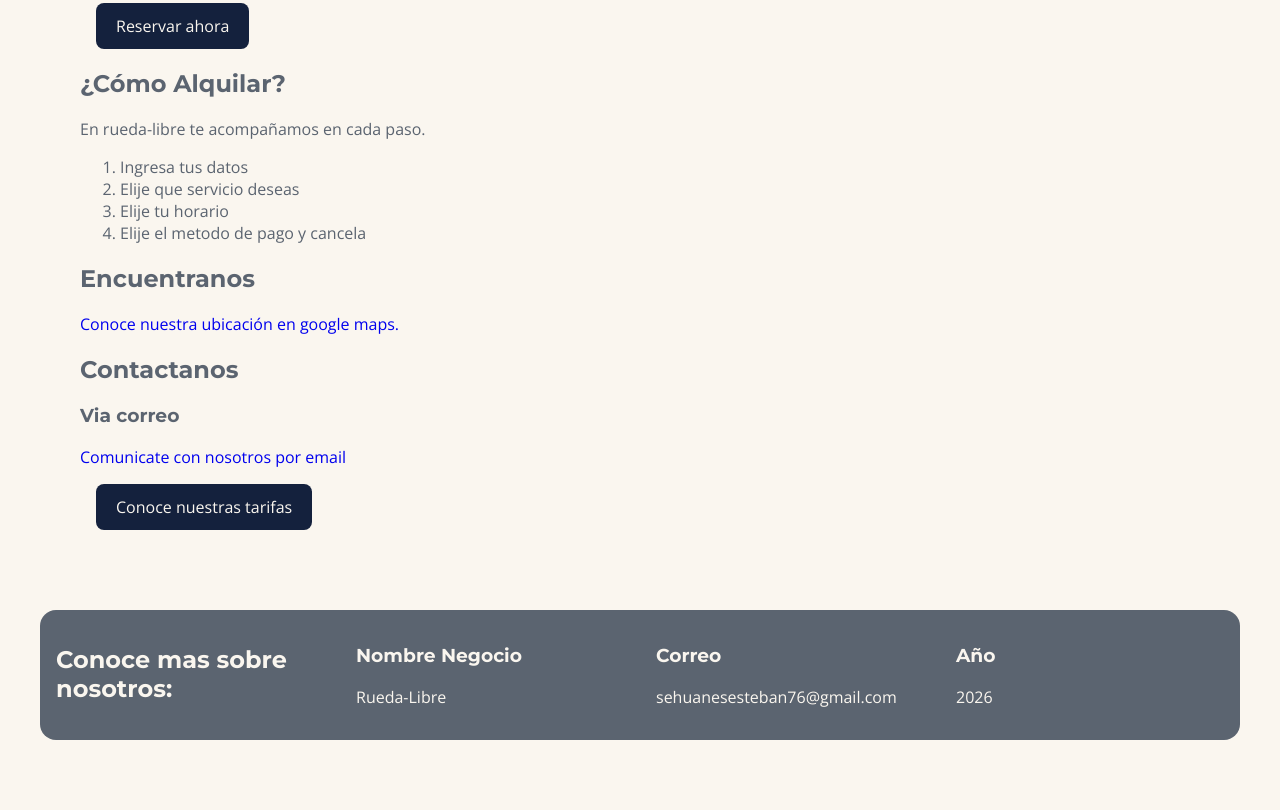
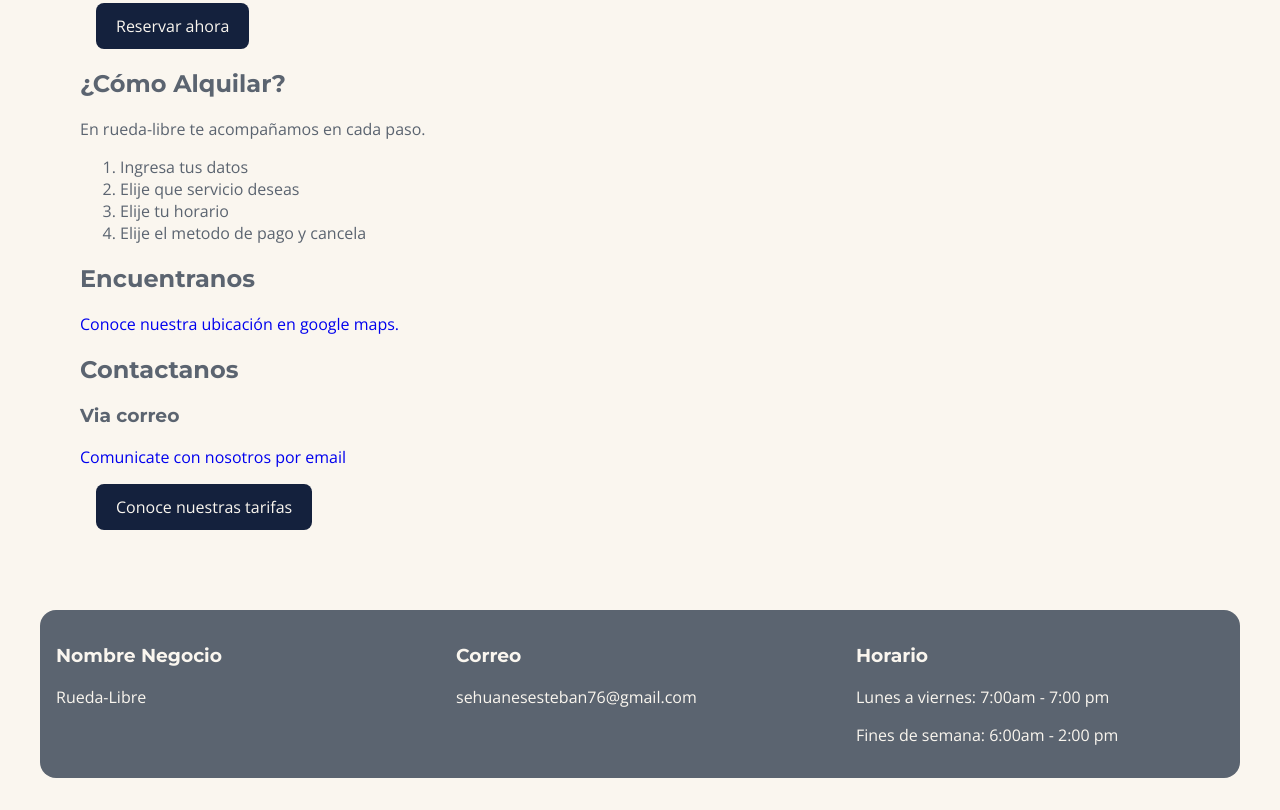
Before and after one commit to sehuanesesteban76-netizen/rueda-libre, a plain HTML site: page index.html in a window 1280 px wide. Shown: the part 1288-2098 px from the top of the page. Before the commit the page ends 2060 px from the top, so only its background shows below. Drawn offline with nearby package versions, Linux system fonts and the light colour scheme.

Commit message:
feat(contenido-footer): A pie de pagina le di cambie el contenido por que le que pedia el mini-reto, dandole nombre de la empresa, contactanos y horario

```diff
--- a/index.html
+++ b/index.html
@@ -149,9 +149,7 @@
     </main>
 
     <footer>
-        <div>
-            <h2>Conoce mas sobre nosotros:</h2>
-        </div>
+
         <div>
             <h3>Nombre Negocio</h3>
             <p>Rueda-Libre</p>
@@ -161,8 +159,9 @@
             <a href="mailto:sehuanesesteban76@gmail.com" class="enlaces">sehuanesesteban76@gmail.com</a>
         </div>
         <div>
-            <h3>Año</h3>
-            <p>2026</p>
+            <h3>Horario</h3>
+            <p>Lunes a viernes: 7:00am - 7:00 pm</p>
+            <p>Fines de semana: 6:00am - 2:00 pm</p>
         </div>
     </footer>
     <a href="https://wa.me/573000000000" target="_blank" class="whatsapp-fijo">
```
Also changed, not shown: paginas/reservas.html (+3 -5 lines), paginas/tarifas.html (+3 -5 lines).
